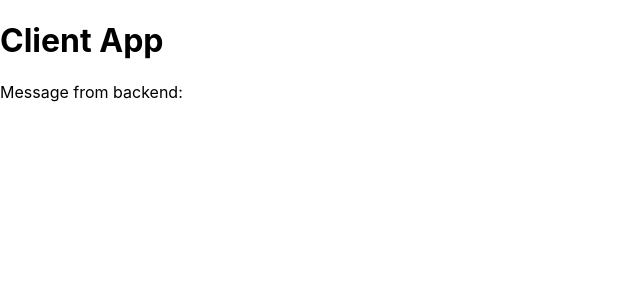
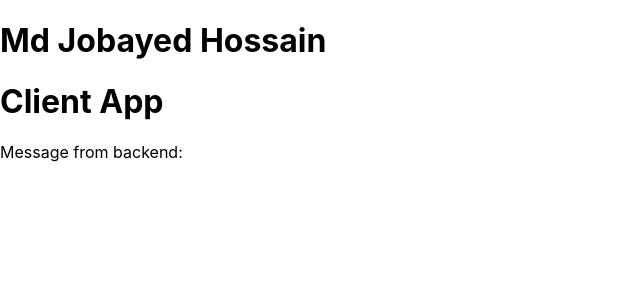
Before and after one commit to jobayed80/super-shop, a React (Create React App) app in the folder client/: page / in a window 1280 px wide. Shown: the top 300 px of the page, without its empty margins (0-640 px from the left). Built offline with nearby package versions, Linux system fonts and the light colour scheme; no server answers.

Commit message:
Update App.js

```diff
--- a/client/src/App.js
+++ b/client/src/App.js
@@ -17,6 +17,7 @@ function App() {
 
   return (
     <div className="App">
+    <h1> Md Jobayed Hossain </h1>
       <h1>Client App</h1>
       <p>Message from backend: {message}</p>
     </div>
```
